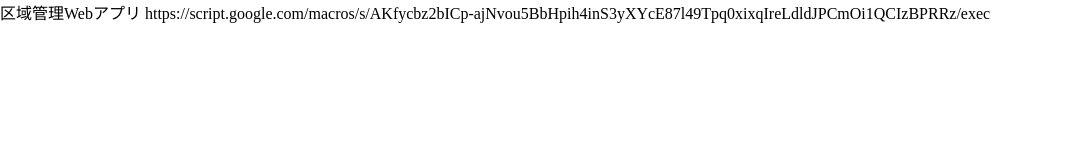
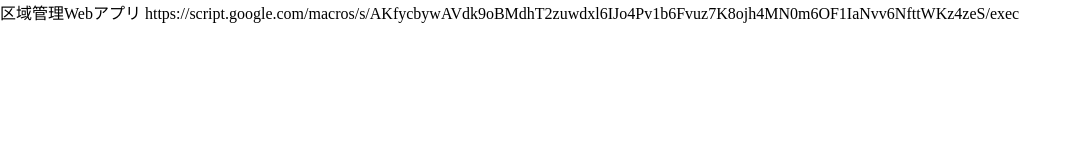
Before and after one commit to swhtth-cloud/territory-web-wrapper, a plain HTML site: page index.html in a window 1280 px wide. Shown: the whole page, without its empty margins (0-1081 px from the left). Drawn offline with Linux system fonts and the light colour scheme.

Commit message:
Update index.html

```diff
--- a/index.html
+++ b/index.html
@@ -20,6 +20,6 @@
 </head>
 <body>
   <!-- あなたの GAS Web アプリの /exec URL を入れる -->
-  https://script.google.com/macros/s/AKfycbz2bICp-ajNvou5BbHpih4inS3yXYcE87l49Tpq0xixqIreLdldJPCmOi1QCIzBPRRz/exec</iframe>
+  https://script.google.com/macros/s/AKfycbywAVdk9oBMdhT2zuwdxl6IJo4Pv1b6Fvuz7K8ojh4MN0m6OF1IaNvv6NfttWKz4zeS/exec</iframe>
 </body>
 </html>
```
